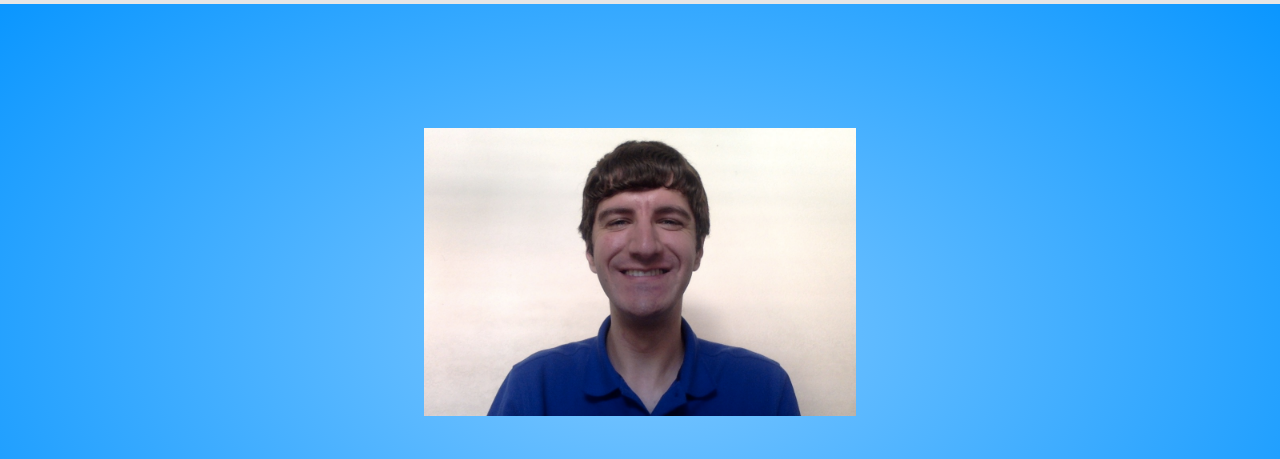
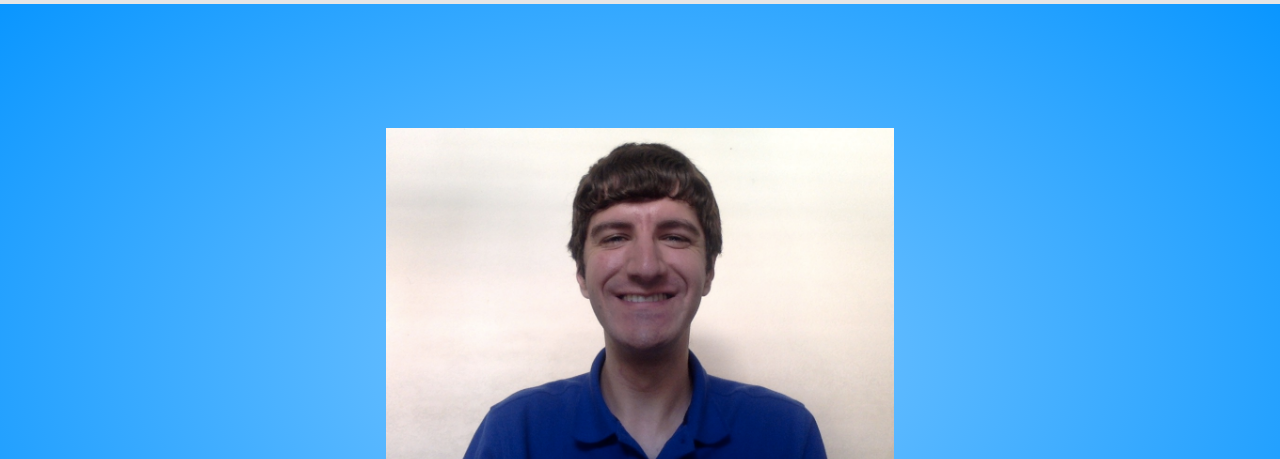
Before and after one commit to joeyzoland/joeyzoland.github.io, a plain HTML site: page index.html in a window 1280 px wide. Shown: the part 62-521 px from the top of the page. Drawn offline with nearby package versions, Linux system fonts and the light colour scheme.

Commit message:
Changed picture dimensions

```diff
--- a/index.html
+++ b/index.html
@@ -59,7 +59,7 @@
         </div>
       </div>
       <div id = "picture_summary">
-        <img id = "profile_pic" height = "288px" width = "432px" src = "profile_pic.jpg" alt = "Profile Picture">
+        <img id = "profile_pic" height = "338px" width = "508px" src = "profile_pic.jpg" alt = "Profile Picture">
         <h1>Joseph "Joey" Zoland</h1>
         <hr style = "border-color: black">
         <h3>Full-stack Developer</h3>
```
